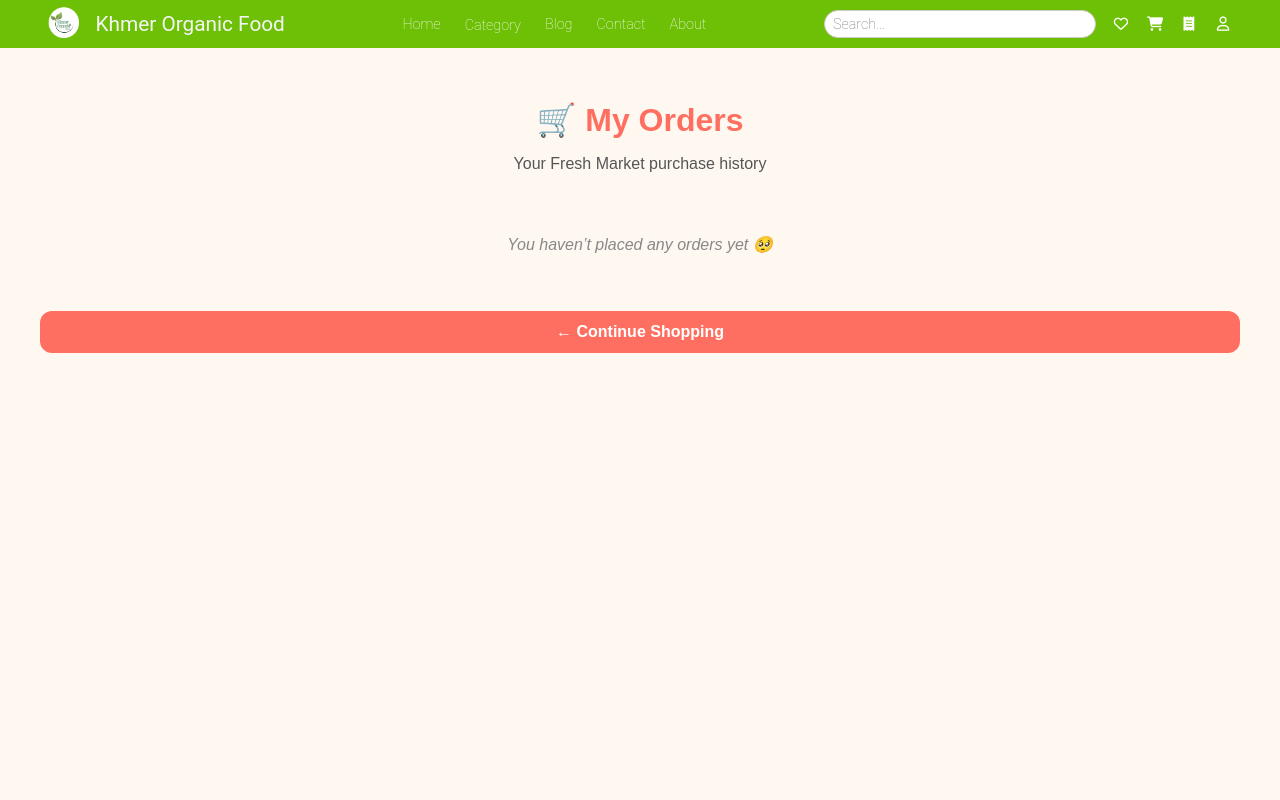
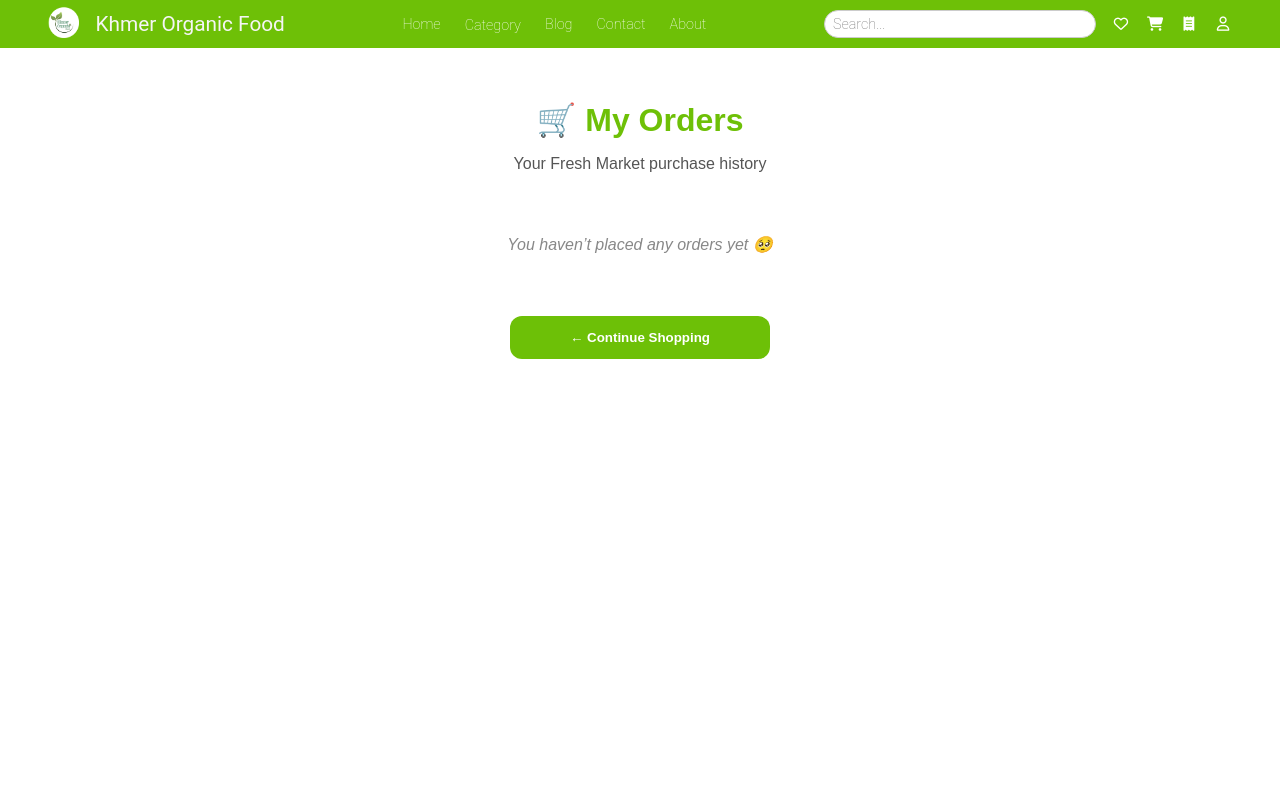
Before and after one commit to tithyarita/Khmer-organic-food-project, a Vue app in the folder khmer-food/: page /orders in a window 1280 px wide. Shown: the top 800 px of the page. Built offline with nearby package versions, Linux system fonts and the light colour scheme; a web font is replaced by a local one.

Commit message:
redesign orders

```diff
--- a/khmer-food/src/views/OrderView.vue
+++ b/khmer-food/src/views/OrderView.vue
@@ -254,14 +254,16 @@
 
 .back-btn {
   display: block;
-  margin: 2rem auto 0;
-  padding: 0.75rem 1.5rem;
-  background: #ff6f61;
+  margin: 0 auto 40px; /* center horizontally */
+  width: 260px;       /* fixed nice width */
+  background: #6dc007;
   color: white;
   border: none;
-  border-radius: 20px;
+  padding: 14px 0;
+  border-radius: 12px;
+  font-weight: 600;
   cursor: pointer;
-  font-weight: 600;
+  text-align: center;
 }
 
 .back-btn:hover {
--- a/khmer-food/src/views/ViewOrders.vue
+++ b/khmer-food/src/views/ViewOrders.vue
@@ -125,7 +125,6 @@
 <style scoped>
 .orders-page {
   min-height: 100vh;
-  background: #fff8f0;
   font-family: 'Poppins', sans-serif;
   padding: 2rem;
 }
@@ -141,7 +140,7 @@
 }
 
 .orders-header h1 {
-  color: #ff6f61;
+  color: #6ec007;
   margin-bottom: 5px;
 }
 
@@ -154,7 +153,7 @@
 .total-summary {
   font-size: 1.2rem;
   font-weight: bold;
-  color: #ff6f61;
+  color: #6ec007;
 }
 
 .loading, .empty {
@@ -171,11 +170,10 @@
 }
 
 .order-card {
-  background: #fff7f2;
   border-radius: 15px;
   padding: 20px;
   box-shadow: 0 4px 20px rgba(0,0,0,0.05);
-  border: 1px solid #ffe3d8;
+  border: 1px solid #d9f0b9;
 }
 
 .order-header {
@@ -192,7 +190,7 @@
 
 .order-total {
   font-weight: bold;
-  color: #ff6f61;
+  color: #6ec007;
   font-size: 1.1rem;
 }
 
@@ -206,7 +204,7 @@
   display: flex;
   align-items: center;
   gap: 15px;
-  background: #fff3ea;
+  background: #f7fde9;
   padding: 12px;
   border-radius: 12px;
 }
@@ -216,7 +214,7 @@
   height: 80px;
   object-fit: cover;
   border-radius: 12px;
-  border: 1px solid #ffd8c2;
+  border: 1px solid #d9f0b9;
 }
 
 .item-info {
@@ -236,7 +234,7 @@
 
 .item-price {
   font-weight: bold;
-  color: #ff6f61;
+  color: #6ec007;
   font-size: 1rem;
 }
 
@@ -251,22 +249,24 @@
 
 .order-summary .total {
   font-weight: bold;
-  color: #ff6f61;
+  color: #6ec007;
   margin-top: 5px;
 }
 
 .back-btn {
-  margin-top: 25px;
-  width: 100%;
-  background: #ff6f61;
+  display: block;
+  margin: 0 auto 40px; /* center horizontally */
+  width: 260px;       /* fixed nice width */
+  background: #6dc007;
   color: white;
   border: none;
-  padding: 12px 0;
+  padding: 14px 0;
   border-radius: 12px;
   font-weight: 600;
-  font-size: 1rem;
   cursor: pointer;
-  transition: 0.2s;
+  text-align: center;
+  top: 30px;
+  position: relative;
 }
 
 .back-btn:hover {
```
